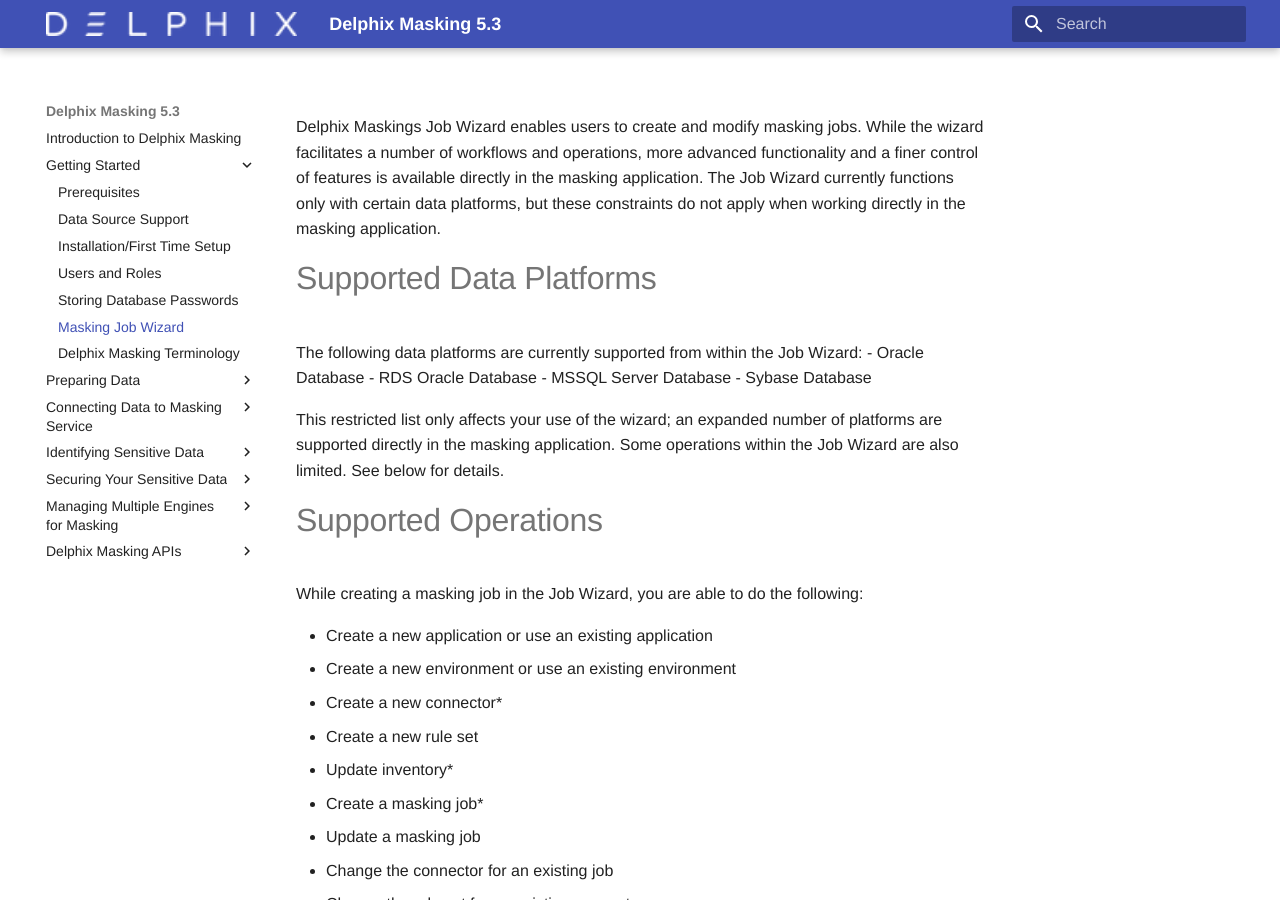
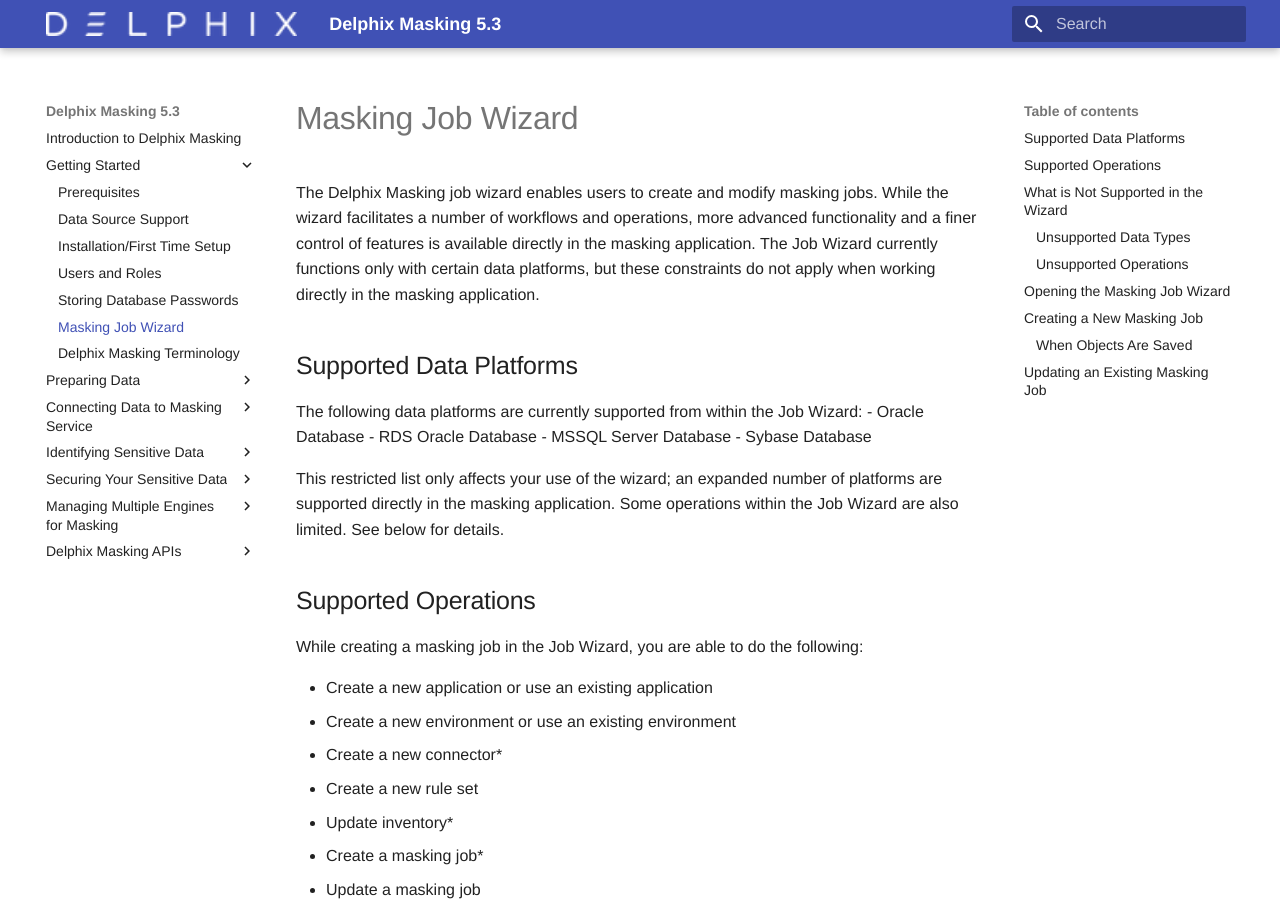
Before and after one commit to skdelphix/maskdocs, an MkDocs documentation site: the page built from docs/Getting_Started/Masking_Job_Wizard.md, in a window 1280 px wide and 900 px high. Built offline with MkDocs 1.6.1 and Material for MkDocs 9.7.7, drawn with Linux system fonts in a browser that asks for light colours; some web fonts are replaced.

Commit message:
fixed headings

```diff
--- a/docs/Getting_Started/Masking_Job_Wizard.md
+++ b/docs/Getting_Started/Masking_Job_Wizard.md
@@ -1,11 +1,12 @@
-Delphix Maskings Job Wizard  enables users to create and modify masking jobs.
+# Masking Job Wizard
+The Delphix Masking job wizard enables users to create and modify masking jobs.
 While the wizard facilitates a number of workflows and operations, more
 advanced functionality and a finer control of features is available directly
 in the masking application. The Job Wizard currently functions only with certain
 data platforms, but these constraints do not apply when working directly in the
 masking application.
 
-# Supported Data Platforms
+## Supported Data Platforms
 The following data platforms are currently supported from within the Job Wizard:
  - Oracle Database
  - RDS Oracle Database
@@ -16,7 +17,7 @@ This restricted list only affects your use of the wizard; an expanded number of
 platforms are supported directly in the masking application. Some operations
 within the Job Wizard are also limited. See below for details.
 
-# Supported Operations
+## Supported Operations
 While creating a masking job in the Job Wizard, you are able to do the following:
 
 - Create a new application or use an existing application
@@ -34,11 +35,11 @@ While creating a masking job in the Job Wizard, you are able to do the following
 !!! note
     Operations marked with an asterisk are limited in the Job Wizard but fully supported in the main application. |
 
-# What is Not Supported in the Wizard
+## What is Not Supported in the Wizard
 The following data platforms and operations are not supported in the Job Wizard.
 To access additional functionality, use the main masking application.
 
-## Unsupported Data Types
+### Unsupported Data Types
 The following data types are supported when using the main masking application
 but are not currently supported in the Job Wizard:
 
@@ -51,7 +52,7 @@ but are not currently supported in the Job Wizard:
 - Mainframe - VSAM File
 - XML File
 
-## Unsupported Operations
+### Unsupported Operations
 The following operations are not yet supported from within the Job Wizard:
 
 - Creating any connector or rule set for an unsupported data type
@@ -66,7 +67,7 @@ The following operations are not yet supported from within the Job Wizard:
 - Monitoring running jobs
 - Creating, editing, deleting, or running any Profile jobs
 
-# Opening the Masking Job Wizard
+## Opening the Masking Job Wizard
 When you first login to masking, the welcome screen offers a link to learn more
 or begin masking immediately. To open the Job Wizard, click Run on the welcome
 page.
@@ -77,7 +78,7 @@ in the upper right-hand corner, as highlighted in the screenshot below.
 
 ![](./media/create_job.png)
 
-# Creating a New Masking Job
+## Creating a New Masking Job
 The Job Wizard makes creating a new masking job much easier by guiding you
 through the process. You can create new objects or choose to use existing ones
 that have already been defined.  When creating a new masking job, the Job Wizard
@@ -115,7 +116,7 @@ To create a new masking Job using the new Job Wizard, follow the procedure below
 12. The final screen of the Job Wizard displays a Summary of your selections.
 13. Clicking Run Masking Job Now and go to Monitor progress, saves your job and runs it immediately. Save Job allows you to save your job and run it at a later date. Note: Selecting this option means your data will not be masked until you run the job.
 
-## When Objects Are Saved
+### When Objects Are Saved
 Application, environment, connector, and rule set objects are created and
 persist after you click the Add button and see a success message. If you cancel
 the Job Wizard before completing the job setup, the objects you created will be
@@ -128,7 +129,7 @@ The masking job is saved when you click either Save Job or Run Masking Job Now
 and go to Monitor progress and a success message is returned on the
 Summary screen.
 
-# Updating an Existing Masking Job
+## Updating an Existing Masking Job
 You can use the Job Wizard to modify any masking job that targets a supported
 data type.
 
```
